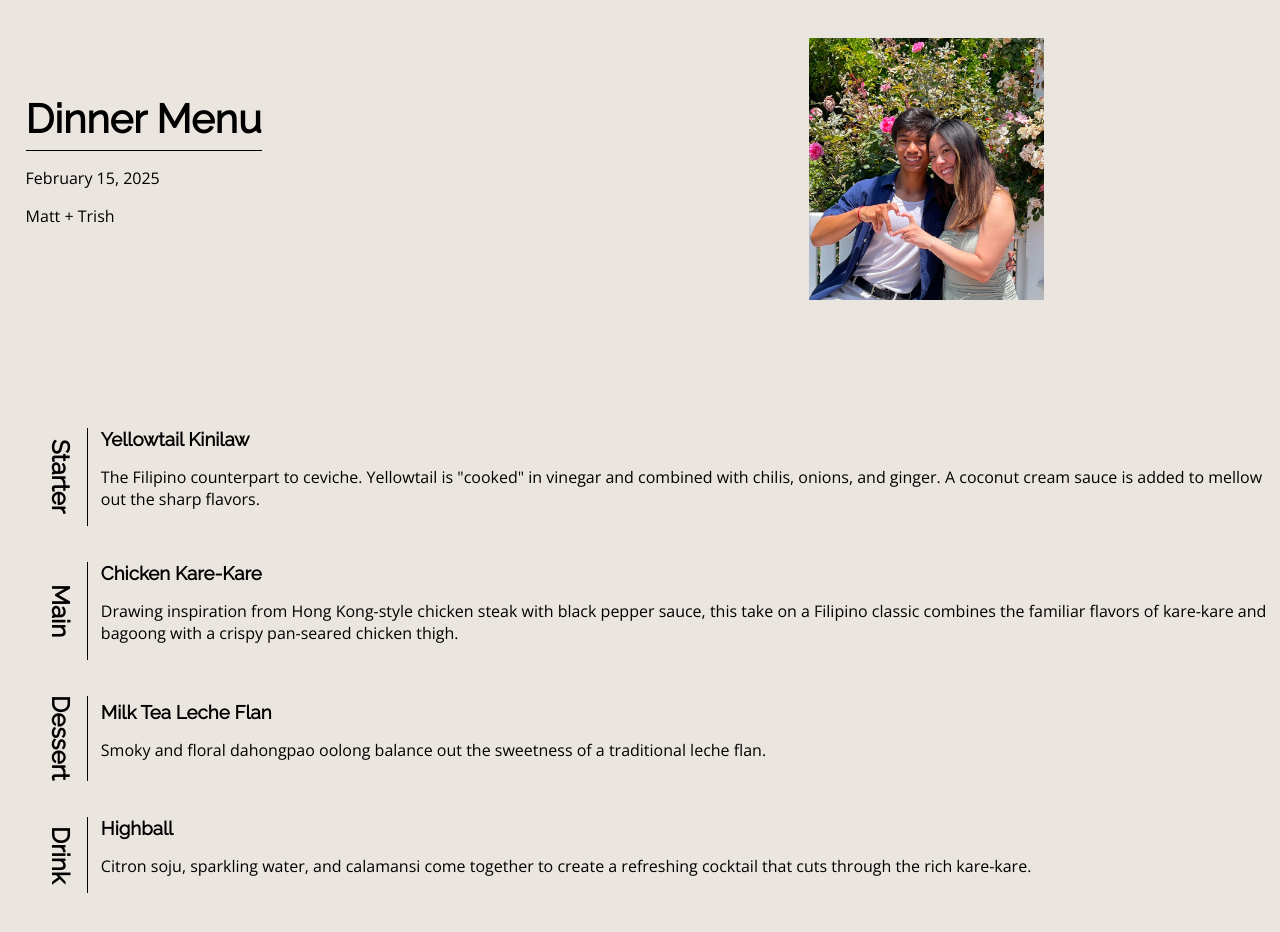
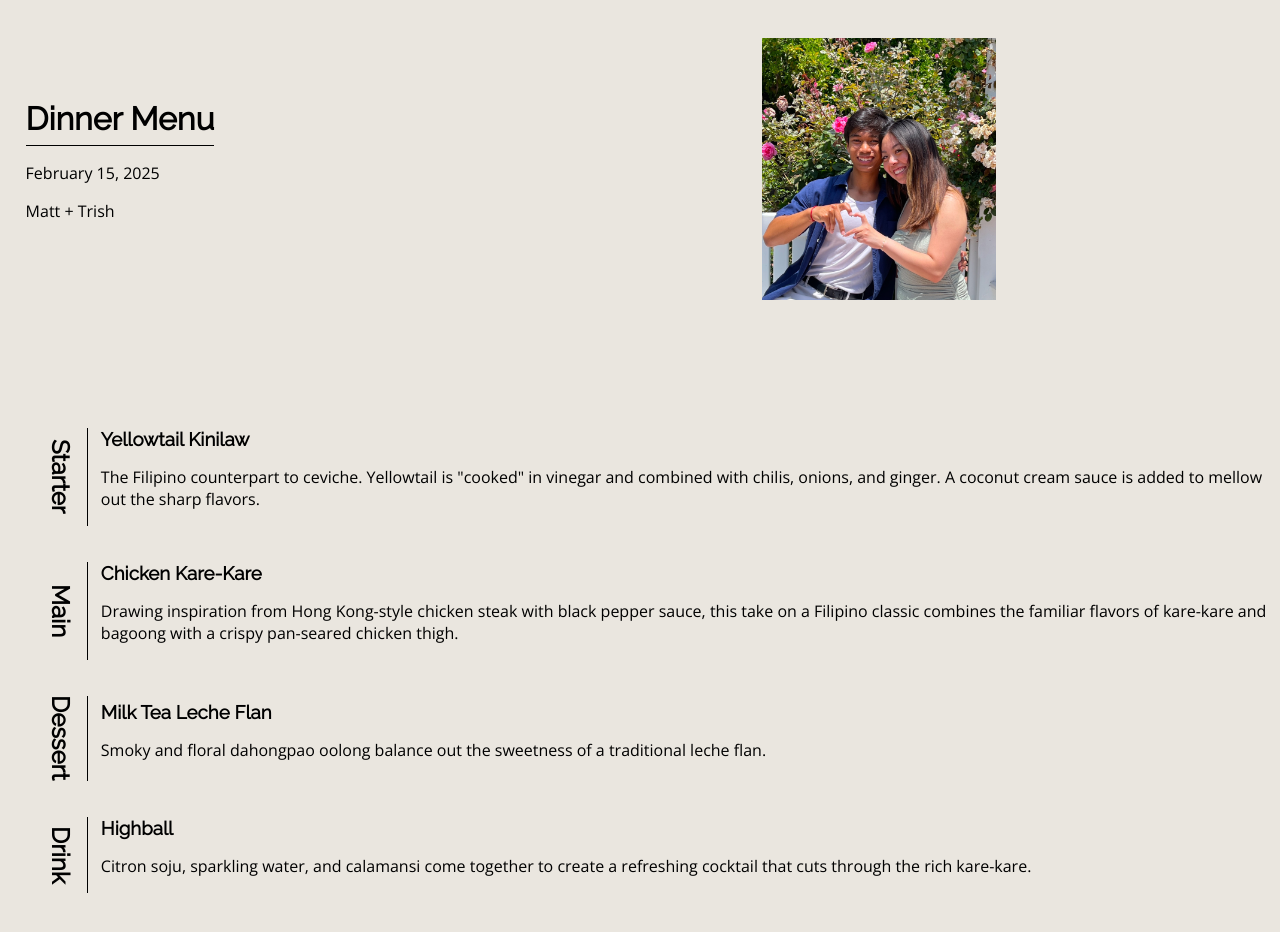
Before and after one commit to MattBaldivino/valentines-menu.github.io, a React (Create React App) app in the folder valentine-menu/: page / in a window 1280 px wide. Shown: the top 932 px of the page. Built offline with nearby package versions, Linux system fonts and the light colour scheme; a web font is replaced by a local one.

Commit message:
fixed pic

```diff
--- a/valentine-menu/src/index.css
+++ b/valentine-menu/src/index.css
@@ -15,10 +15,6 @@ h1, h2, h3 {
   font-optical-sizing: auto;
   font-style: normal;
   font-weight: bold;
-}
-
-h1{
-  font-size: 2.5em;
 }
 
 hr{
```
